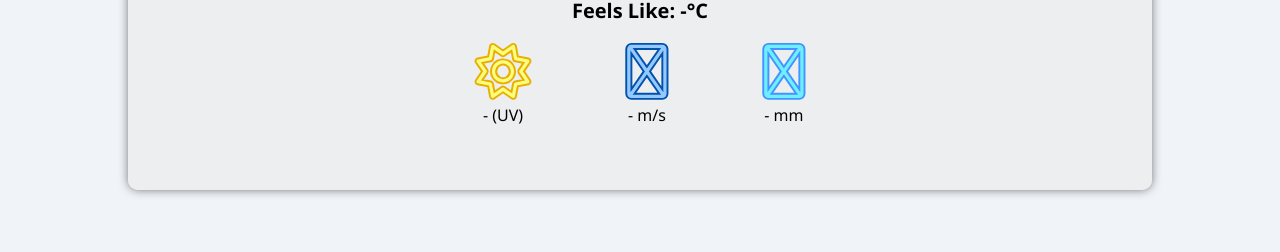
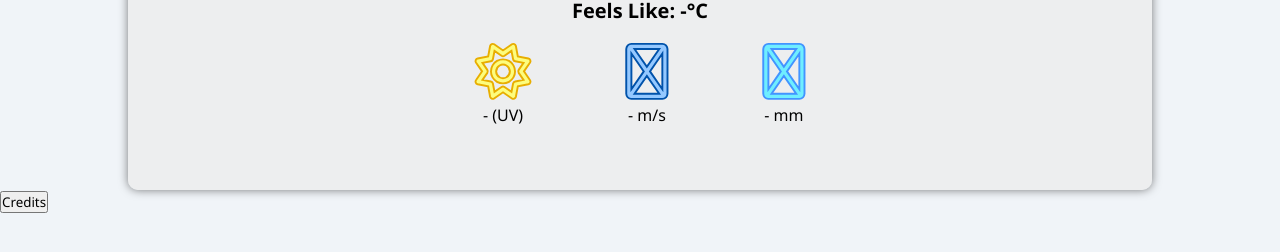
Before and after one commit to EgorMaksM/IsWeatherGood, a plain HTML site: page index.html in a window 1280 px wide. Shown: the part 446-698 px from the top of the page. Drawn offline with Linux system fonts and the light colour scheme; some packages are replaced by stand-ins of ours; no server answers.

Commit message:
Update index.html

```diff
--- a/index.html
+++ b/index.html
@@ -54,3 +54,5 @@
     <script src="./script.js"></script>
 </body>
 </html>
+
+<button id="credits-button" onclick="loadCreditsPage()">Credits</button>
```
